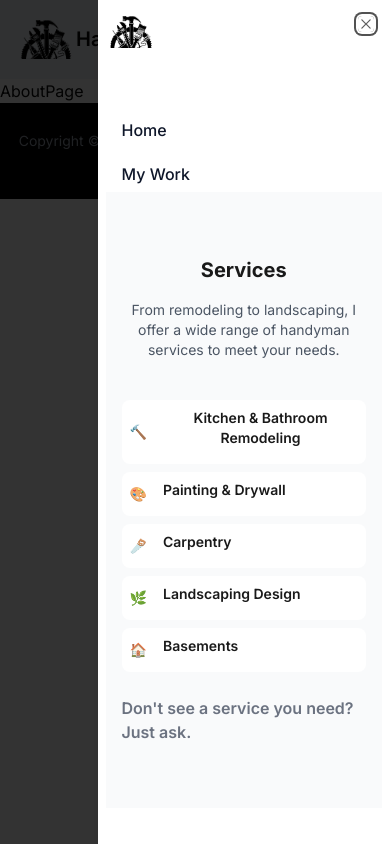
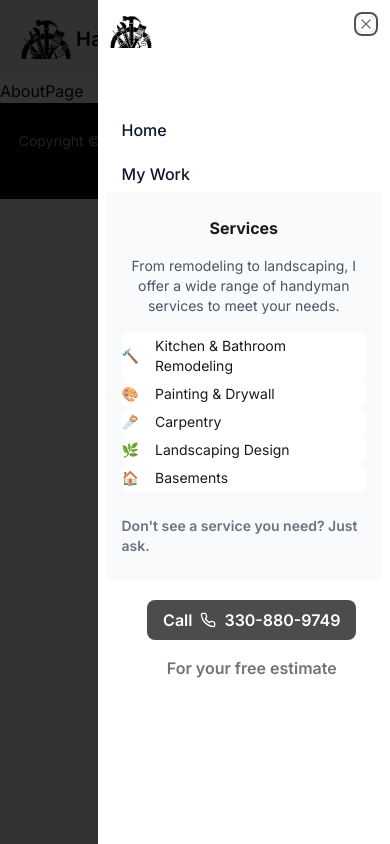
Before and after one commit to JerryDoran/handyman-services-llc, a Next.js app: page /about in a window 390 px wide. Both pictures are taken after a click on the button 354 px from the left and 39 px from the top of the page. Built offline with nearby package versions, Linux system fonts and the light colour scheme.

Commit message:
changed layout of mobile menu

```diff
--- a/components/hero.tsx
+++ b/components/hero.tsx
@@ -2,7 +2,7 @@ import { Button } from '@/components/ui/button';
 
 export default function Hero() {
   return (
-    <section className='h-[75vh] flex flex-col items-center justify-center gap-6 relative text-white z-10 p-4'>
+    <section className='animate-fadeIn h-[75vh] flex flex-col items-center justify-center gap-6 relative text-white z-10 p-4'>
       <h1 className='text-4xl md:text-7xl font-bold mt-8 text-center'>
         Handyman Services LLC
       </h1>
--- a/components/mobile-services.tsx
+++ b/components/mobile-services.tsx
@@ -33,29 +33,29 @@ export function MobileServices() {
   ];
 
   return (
-    <section className='py-16 px-4 md:px-8 lg:px-16 bg-gray-50'>
-      <h2 className='text-xl font-bold text-center mb-4'>Services</h2>
-      <p className='text-sm text-center text-gray-600 mb-10'>
+    <section className='py-6 px-4 md:px-8 lg:px-16 bg-gray-50'>
+      <h2 className='text-base font-bold text-center mb-4'>Services</h2>
+      <p className='text-sm text-center text-gray-600 mb-4'>
         From remodeling to landscaping, I offer a wide range of handyman
         services to meet your needs.
       </p>
 
-      <div className='grid grid-cols-1 md:grid-cols-2 lg:grid-cols-3 gap-2'>
+      <div className=''>
         {services.map((service, index) => (
           <div
             key={index}
-            className='bg-white flex gap-4 items-center rounded-lg p-2 text-center hover:shadow-lg transition-shadow duration-300'
+            className='bg-white flex gap-4 py-1 items-center rounded-lg'
           >
-            <div className='text-sm'>{service.icon}</div>{' '}
+            <div className='text-sm'>{service.icon}</div>
             {/* Replace with icon/image if needed */}
-            <h3 className='text-sm font-semibold mb-2'>{service.title}</h3>
+            <p className='text-sm'>{service.title}</p>
             {/* <p className='text-gray-700 text-xs'>{service.description}</p> */}
           </div>
         ))}
       </div>
-      <h2 className='mt-6 font-semibold text-gray-500'>
+      <p className='mt-6 text-sm font-semibold text-gray-500'>
         Don&apos;t see a service you need? Just ask.
-      </h2>
+      </p>
     </section>
   );
 }
--- a/components/navigation.tsx
+++ b/components/navigation.tsx
@@ -63,7 +63,7 @@ export default function Navigation() {
           <MobileServices />
 
           <div className='text-center ml-4 flex flex-col gap-4'>
-            <div className='flex items-center gap-2 mt-10 mx-auto px-4 py-2 text-base bg-black/70 rounded-lg text-white font-semibold'>
+            <div className='flex items-center gap-2 mt-5 mx-auto px-4 py-2 text-base bg-black/70 rounded-lg text-white font-semibold'>
               Call
               <Phone className='size-4 font-semibold' />
               <p className='text-base font-semibold'>330-880-9749</p>
--- a/tailwind.config.ts
+++ b/tailwind.config.ts
@@ -66,17 +66,22 @@ const config: Config = {
       },
       keyframes: {
         slideInLeft: {
-          '0%': { transform: 'translateX(-150px)', opacity: '0' },
+          '0%': { transform: 'translateX(-100px)', opacity: '0' },
           '100%': { transform: 'translateX(0)', opacity: '1' },
         },
         slideInRight: {
-          '0%': { transform: 'translateX(150px)', opacity: '0' },
+          '0%': { transform: 'translateX(100px)', opacity: '0' },
           '100%': { transform: 'translateX(0)', opacity: '1' },
+        },
+        fadeIn: {
+          '0%': { transform: 'translateY(100px)', opacity: '0' },
+          '100%': { transform: 'translateY(0)', opacity: '1' },
         },
       },
       animation: {
         slideInLeft: 'slideInLeft 0.5s ease-out forwards',
         slideInRight: 'slideInRight 0.5s ease-out forwards',
+        fadeIn: 'fadeIn 0.8s ease-out forwards',
       },
     },
   },
```
